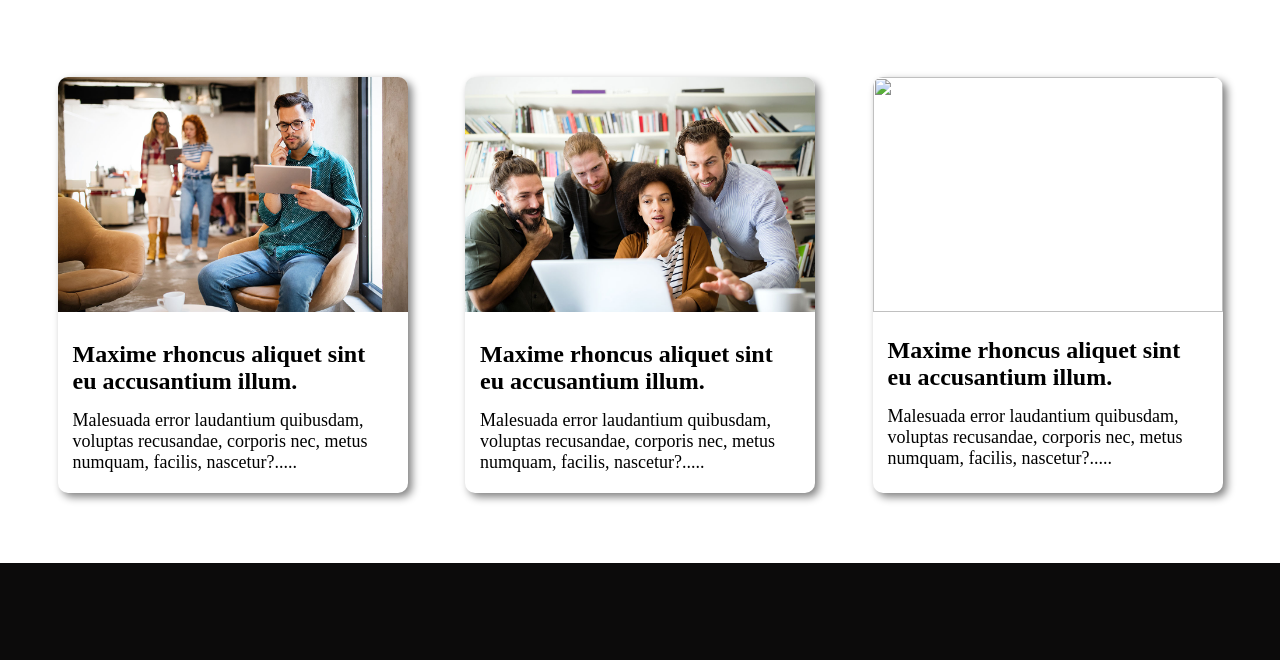
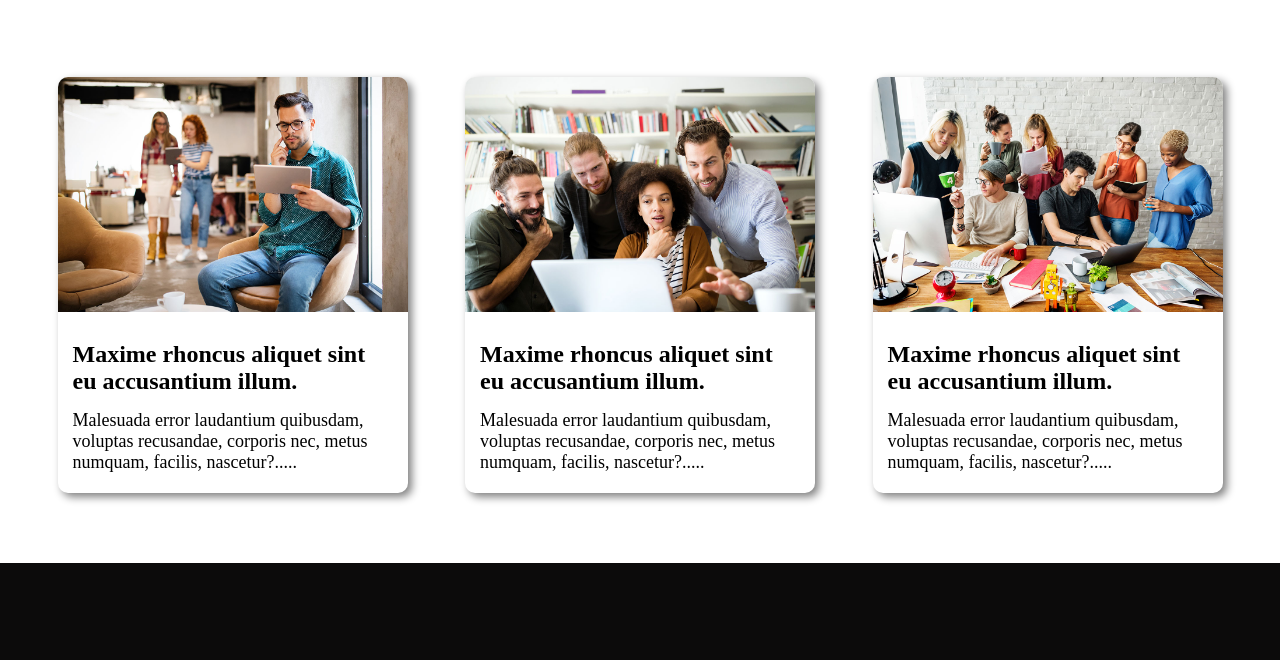
Before and after one commit to emon83/digital-agency, a plain HTML site: page index.html in a window 1280 px wide. Shown: the part 2072-2732 px from the top of the page. Drawn offline with Linux system fonts and the light colour scheme; the site is published under a folder, as on GitHub Pages, so addresses that start at the root find nothing.

Commit message:
added style

```diff
--- a/index.html
+++ b/index.html
@@ -127,7 +127,7 @@
           <p class="card-description">Malesuada error laudantium quibusdam, voluptas recusandae, corporis nec, metus numquam, facilis, nascetur?.....</p>
          </div>
          <div class="card">
-          <img src="/asset/image/blog-3.jpg" alt="" class="card-img">
+          <img src="./asset/image/blog-3.jpg" alt="" class="card-img">
           <h2 class="card-title">Maxime rhoncus aliquet sint eu accusantium illum.</h2>
           <p class="card-description">Malesuada error laudantium quibusdam, voluptas recusandae, corporis nec, metus numquam, facilis, nascetur?.....</p>
          </div>
```
